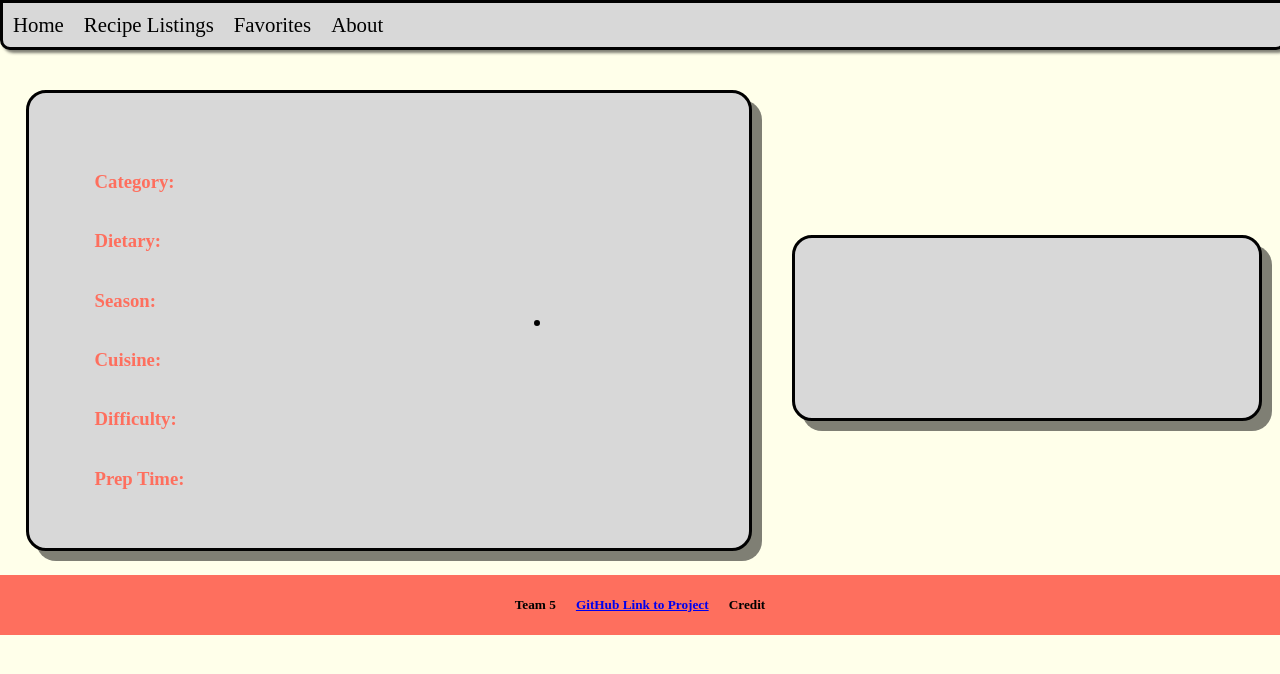
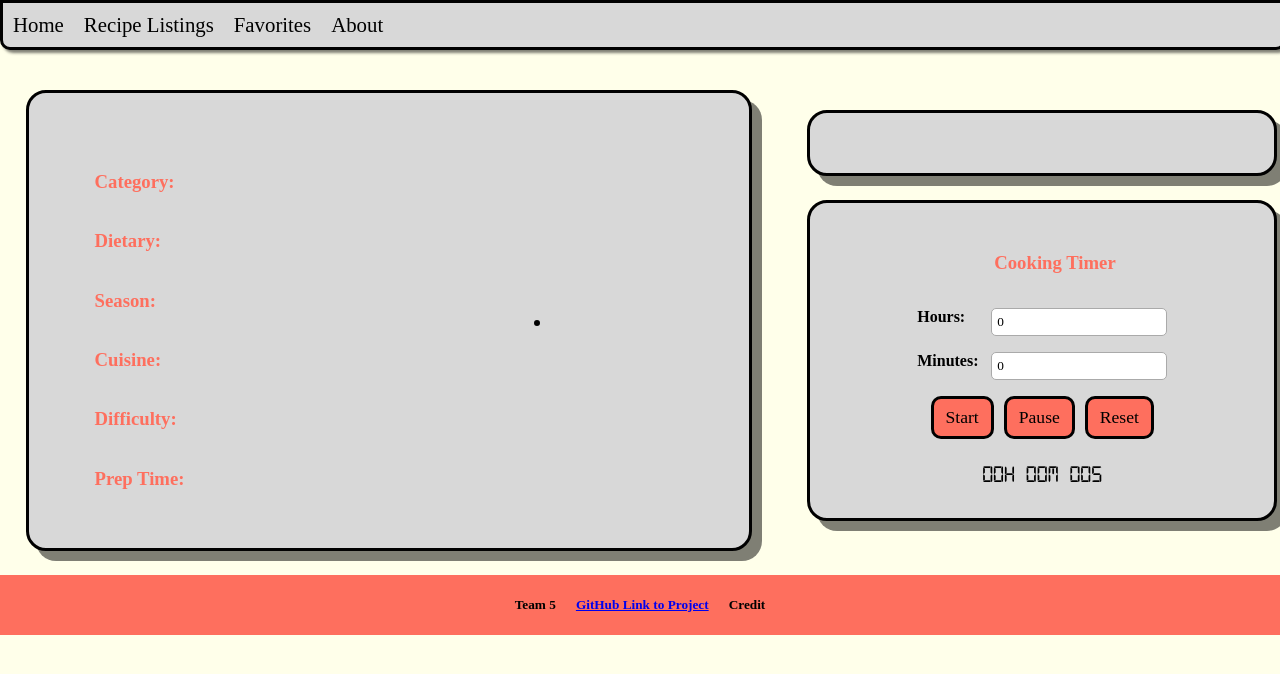
Before and after one commit to matthewschmiesing/CSC351FinalProject, a plain HTML site: page recipe_page.html in a window 1280 px wide. Drawn offline with Linux system fonts and the light colour scheme.

Commit message:
working timer

```diff
--- a/css.css
+++ b/css.css
@@ -57,12 +57,55 @@ nav {
     font-style: normal;
 }
 
+.timerBox {
+    background-color: #D8D8D8;
+    padding: 30px 40px;
+    border: solid;
+    border-radius: 20px;
+    box-shadow: 10px 10px 0px rgba(0, 0, 0, 0.5);
+    height: auto;
+    width: 30vw;
+    margin-left: 2vw;
+    margin-bottom: 3vh;
+    display: flex;
+    flex-direction: column;
+    align-items: center;
+    gap: 1rem;
+}
+
+.input-group {
+    display: flex;
+    justify-content: space-between;
+    width: 100%;
+    max-width: 250px;
+    gap: 10px;
+}
+
+.input-group label {
+    flex: 1;
+    font-weight: bold;
+}
+
+.input-group input {
+    flex: 1;
+    padding: 5px;
+    border-radius: 5px;
+    border: 1px solid #aaa;
+}
+
+.button-group {
+    display: flex;
+    justify-content: center;
+    gap: 10px;
+    flex-wrap: wrap;
+}
+
 .timerFont {
     font-family: 'CustomFont', sans-serif;
-    color: rgb(0, 0, 0); /* Set text color to black */
-    font-size: 140%; /* Increase font size */
-    padding: 10px; /* Add padding inside links */
-
+    color: black;
+    font-size: 1.5rem;
+    text-align: center;
+    padding: 10px;
 }
 
 .timerButton {
@@ -70,14 +113,18 @@ nav {
     background-color: #Fe6f5e;
     font-size: 110%;
     border-radius: 10px;
+    padding: 8px 12px;
+    cursor: pointer;
 }
 
 .timerButton:hover {
     background-color: grey;
 }
 
+
 main {
     margin-top: 10vh;
+    flex: 1;
 }
 
 body {
@@ -185,10 +232,7 @@ footer {
     bottom: 0;
 }
 
-#footer {
-    position: absolute;
-    bottom: 0;
-  }
+
 
 .sectionA {
     margin:10px
@@ -536,21 +580,19 @@ footer {
 }
 
 .recipe-side{
-    border: 1px solid black;
-    border-radius:10px;
-    box-shadow: 10px 10px 0px rgba(0, 0, 0, 0.5);
-    width:30%;
-    height: 100%;
-    min-height: 100px;
-    vertical-align: top;
-    margin:10px;
-    padding-left: 5px;
-    padding-bottom: 5px;
     background-color: #D8D8D8;
-    padding: 40px;
+    padding: 30px 40px;
     border: solid;
     border-radius: 20px;
-    align-content: center;
+    box-shadow: 10px 10px 0px rgba(0, 0, 0, 0.5);
+    height: auto;
+    width: 30vw;
+    margin-left: 2vw;
+    margin-bottom: 3vh;
+    display: flex;
+    flex-direction: column;
+    align-items: center;
+    gap: 1rem;
 }
 
 
--- /dev/null
+++ b/jsFunctions/cookingTimer.js
@@ -0,0 +1,69 @@
+window.addEventListener("DOMContentLoaded", function () {
+    let countDownDate;
+    let timer;
+    let isPaused = false;
+    let remainingTime = 0;
+
+    const alarm = document.getElementById("alarmSound");
+
+    document.getElementById("startButton").addEventListener("click", function() {
+        const hours = parseInt(document.getElementById("hoursInput").value) || 0;
+        const minutes = parseInt(document.getElementById("minutesInput").value) || 0;
+
+        if (hours === 0 && minutes === 0) {
+            alert("Please enter a valid time duration.");
+            return;
+        }
+
+        const totalTime = (hours * 60 + minutes) * 60 * 1000; // Convert to milliseconds
+        countDownDate = new Date().getTime() + totalTime;
+
+        startCountdown();
+        document.getElementById("pauseButton").disabled = false;
+    });
+
+    document.getElementById("pauseButton").addEventListener("click", function() {
+        if (isPaused) {
+            countDownDate = new Date().getTime() + remainingTime;
+            startCountdown();
+            this.textContent = "Pause";
+        } else {
+            clearInterval(timer);
+            remainingTime = countDownDate - new Date().getTime();
+            this.textContent = "Resume";
+        }
+        isPaused = !isPaused;
+    });
+
+    document.getElementById("resetButton").addEventListener("click", function() {
+        clearInterval(timer);
+        document.getElementById("timer").textContent = "00h 00m 00s";
+        document.getElementById("pauseButton").textContent = "Pause";
+        document.getElementById("pauseButton").disabled = true;
+        isPaused = false;
+        alarm.pause();
+        alarm.currentTime = 0; // Reset alarm if it was playing
+    });
+
+    function startCountdown() {
+        clearInterval(timer);
+        timer = setInterval(function() {
+            let now = new Date().getTime();
+            let distance = countDownDate - now;
+
+            if (distance <= 0) {
+                clearInterval(timer);
+                document.getElementById("timer").textContent = "DONE";
+                alarm.play();
+                return;
+            }
+
+            let hours = Math.floor(distance / (1000 * 60 * 60));
+            let minutes = Math.floor((distance % (1000 * 60 * 60)) / (1000 * 60));
+            let seconds = Math.floor((distance % (1000 * 60)) / 1000);
+
+            document.getElementById("timer").textContent =
+                `${hours}h ${minutes}m ${seconds}s`;
+        }, 1000);
+    }
+});
--- a/recipe_page.html
+++ b/recipe_page.html
@@ -5,6 +5,8 @@
     <meta name="viewport" content="width=device-width, initial-scale=1.0" />
     <link rel="stylesheet" href="css.css">
     <script src="jsRecipeDetails/recipeDetail.js"></script>
+    <script src="jsFunctions/cookingTimer.js"></script>
+    <title>Recipe Detail</title>
 </head>
 <body>
     <header>
@@ -15,11 +17,10 @@
                 <a href="favoritespage.html" class="navLinks">Favorites</a>
                 <a href="about.html" class="navLinks">About</a>
             </nav>
+        </div>
+    </header>
 
-              </div>
-
-            </header>
-            <main class="">
+    <main>
         <div class="recipe-page row">
             <div class="recipe-main leftA">
                 <div class="row">
@@ -38,17 +39,45 @@
                 </div>
                 <div id="recipeSteps" class="recipe-content"></div>
             </div>
-                <div id="ingredients"class="recipe-side rightA">
 
+            <div class="column">
+                <div id="ingredients" class="recipe-side RightA"></div>
+                <div class="">
+                    <div class="timerBox column">
+                        <h3>Cooking Timer</h3>
+
+                        <div class="input-group">
+                            <label for="hoursInput">Hours:</label>
+                            <input type="number" id="hoursInput" min="0" value="0">
+                        </div>
+
+                        <div class="input-group">
+                            <label for="minutesInput">Minutes:</label>
+                            <input type="number" id="minutesInput" min="0" value="0">
+                        </div>
+
+                        <div class="button-group">
+                            <button id="startButton" class="timerButton">Start</button>
+                            <button id="pauseButton" class="timerButton">Pause</button>
+                            <button id="resetButton" class="timerButton">Reset</button>
+                        </div>
+
+                        <div id="timer" class="timerFont">00h 00m 00s</div>
+
+                        <audio id="alarmSound">
+                            <source src="alarm.mp3" type="audio/mpeg">
+                            Your browser does not support the audio element.
+                        </audio>
+                    </div>
+
+
+                </div>
             </div>
         </div>
     </main>
 
-            <footer class="row">
+    <footer class="row" id="footer">
         <h5>Team 5</h5>
         <h5><a href="https://github.com/matthewschmiesing/CSC351FinalProject">GitHub Link to Project</a></h5>
         <h5>Credit</h5>
     </footer>
-        </body>
-
-</html>
```
Also changed, not shown: about.html (+1 -1 lines), cookingTimer.js (deleted, +0 -63 lines), favoritespage.html (+1 -1 lines), 1 other file. Lines whose indentation alone changed are shown as unchanged.
